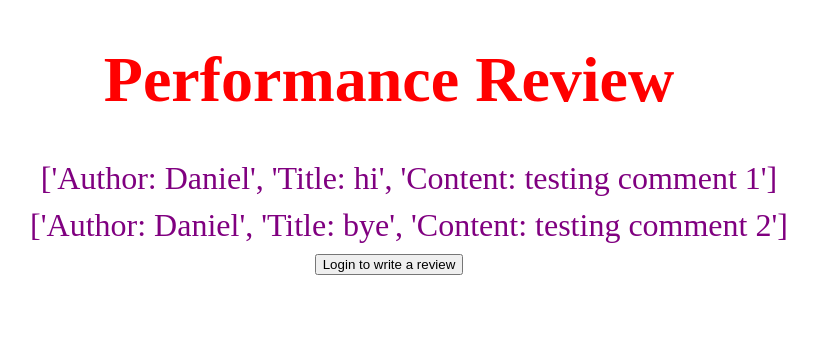
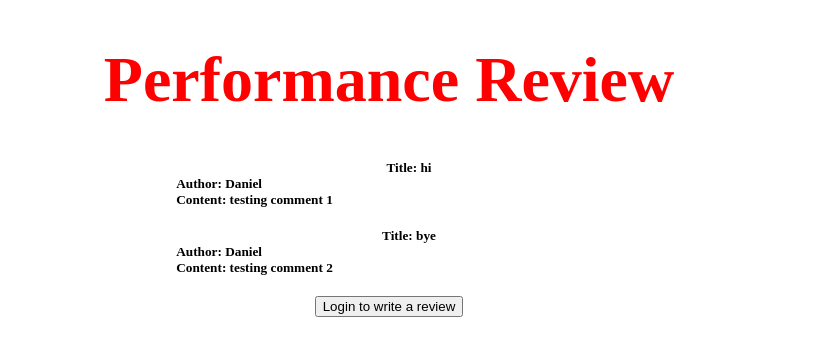
Before and after one commit to tpturjo/Performance-Review-Web-Application, a Bottle app: page /public in a window 1280 px wide. Shown: the top 356 px of the page, without its empty margins (251-1068 px from the left). Run offline with Bottle, Linux system fonts and the light colour scheme; data comes from the database, SQL or seed files in the repository; both versions use the stored data as it was after the commit.

Commit message:
added new css and did some separation of code for 'single responsibility' of code.

```diff
--- a/app.py
+++ /dev/null
@@ -1,2 +0,0 @@
-from bottle import Bottle, request, run, template, static_file, redirect, response
-import sqlite3, user, database
--- /dev/null
+++ b/methods.py
@@ -0,0 +1,43 @@
+def format_list_for_public(list):
+    """
+    Formats the list of published reviews for the public page.
+
+    Args:
+        lst (list): The list of published reviews.
+
+    Returns:
+        list: The formatted list of reviews.
+
+    """
+    new_list = []
+    for element in list:
+        new_tuple = []
+        myString1 = "Author: " + handle_none_variables(element[0])
+        myString2 = "Title: " + handle_none_variables(element[1])
+        myString3 = "Content: " + handle_none_variables(element[2])
+        new_tuple.append(myString1)
+        new_tuple.append(myString2)
+        new_tuple.append(myString3)
+        new_list.append(new_tuple)
+    return new_list
+
+
+def handle_none_variables(element):
+    """
+    Handles None values by converting them to the string "none".
+    Helper function for format_list_for_public(list).
+
+    Args:
+        element: The value to handle.
+
+    Returns:
+        str: The converted value.
+
+    """
+    if element == None:
+        return "none"
+    else:
+        return element
+
+def sayHi():
+    print("hi")
--- a/route.py
+++ b/route.py
@@ -1,6 +1,6 @@
 from bottle import Bottle, request, run, template, static_file, redirect, response
 import sqlite3
-import app
+import methods
 import user
 import database
 
@@ -30,8 +30,9 @@ def public():
         str: The public page HTML.
 
     """
+    methods.sayHi()
     all_published = database.get_published_reviews()
-    all_published_reformatted = format_list_for_public(all_published)
+    all_published_reformatted = methods.format_list_for_public(all_published)
     return template('templates/public.html', reviews=all_published_reformatted)
 
 
@@ -84,7 +85,7 @@ def submit():
     Handles the form submission.
 
     Returns:
-        str: The response HTML.
+        link: Route to an HTML service.
 
     """
     action = request.forms.get('action')
@@ -127,45 +128,6 @@ def submit():
             return "Failure"  # This message will be received by JavaScript
 
 
-def format_list_for_public(lst):
-    """
-    Formats the list of published reviews for the public page.
-
-    Args:
-        lst (list): The list of published reviews.
-
-    Returns:
-        list: The formatted list of reviews.
-
-    """
-    new_list = []
-    for element in lst:
-        new_tuple = []
-        myString1 = "Author: " + handle_none_variables(element[0])
-        myString2 = "Title: " + handle_none_variables(element[1])
-        myString3 = "Content: " + handle_none_variables(element[2])
-        new_tuple.append(myString1)
-        new_tuple.append(myString2)
-        new_tuple.append(myString3)
-        new_list.append(new_tuple)
-    return new_list
-
-
-def handle_none_variables(element):
-    """
-    Handles None values by converting them to the string "none".
-
-    Args:
-        element: The value to handle.
-
-    Returns:
-        str: The converted value.
-
-    """
-    if element == None:
-        return "none"
-    else:
-        return element
 
 
 if __name__ == '__main__':
--- a/templates/public.html
+++ b/templates/public.html
@@ -12,10 +12,15 @@
         <h1>Performance Review</h1>
     </div>
 
-    <div class = "reviews">
+    <div class = "content">
         <ul class = "reviews">
         % for review in reviews:
-            <li class = "reviews">{{ review }}</li>
+            <li class = "reviews_history">
+                <div class = "reviews">
+                    <h5 id="title">{{ review[1] }}</h5>
+                    <h5>{{ review[0] }}</h5>
+                    <h5>{{ review[2] }}</h5>
+            </li>
         % end
         </ul>
     </div>
--- a/templates/styles.css
+++ b/templates/styles.css
@@ -22,17 +22,28 @@ h1 {
     margin-bottom: 10px;
 }
 
-#reviews{
+.content{
+    margin-left: 30%;
+    margin-right: 30%;
+}
+
+.reviews_history{
     list-style-type: none;
-    margin-top: 10px;
-    margin-bottom: 10px;
-    font-size: 4rem;
-    color: blue;
+    margin-top: 20px;
+    margin-bottom: 20px;
 }
+
 .reviews{
     list-style-type: none;
-    margin-top: 10px;
-    margin-bottom: 10px;
-    font-size: 2rem;
-    color: purple;
+    margin: ;
+    font-size: 1rem;
+    color: black;
 }
+h5{
+    text-align: left;
+    margin-top: 0px;
+    margin-bottom: 0px;
+}
+#title{
+    text-align: center;
+}
```
Also changed, not shown: userDatabase.db.
